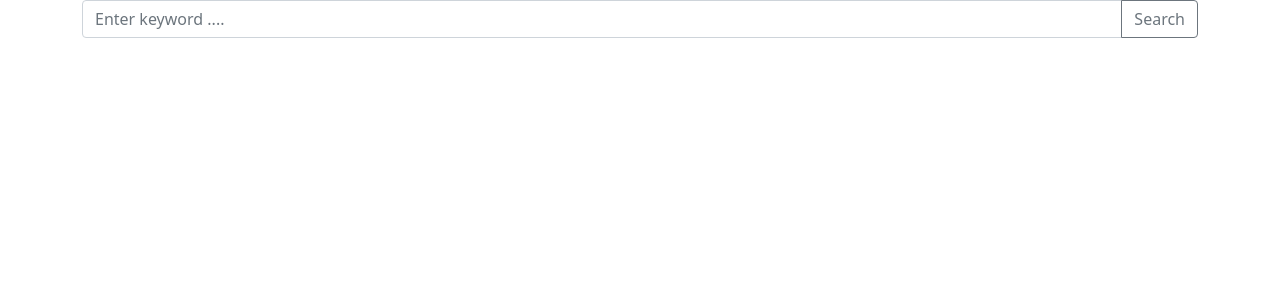
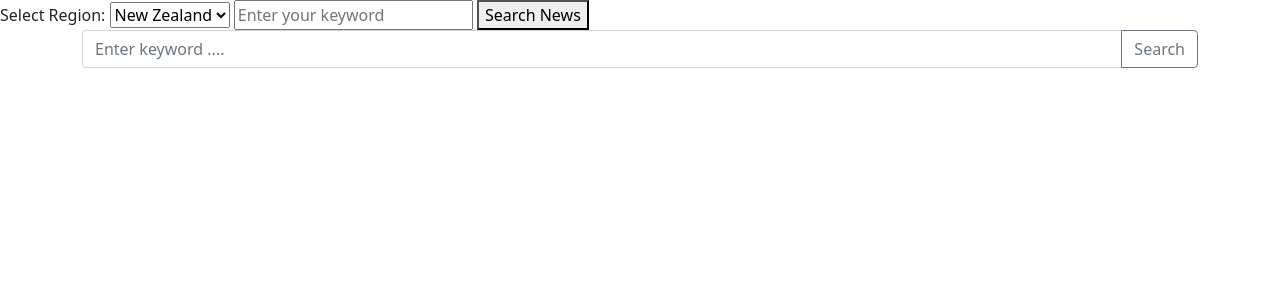
Before and after one commit to MrMatt1010/NewsWave, a Flask app: template templates/home.html in a window 1280 px wide. Shown: the top 300 px of the page. Run offline with Flask 3, Linux system fonts and the light colour scheme; the template is opened without the code that fills it, so the values that code supplies are empty; some libraries are stand-ins or nearby versions.

Commit message:
Added a region selection to the home function in Python. Added dd menu to HTML template code

```diff
--- a/app.py
+++ b/app.py
@@ -27,55 +27,34 @@ def get_sources_and_domains():
 
 @app.route("/", methods=['GET', 'POST'])
 def home():
-    if request.method == "POST":
-        sources, domains = get_sources_and_domains()
-        keyword = request.form["keyword"]
+  if request.method == "POST":
+    region = request.form.get("region")  # Get the selected region
+    keyword = request.form["keyword"]
 
-        # Making the first call without sources and domains if they are too many
-        if len(sources) > 20 or len(domains) > 20:
-            related_news = newsapi.get_everything(q=keyword,
-                                                  language='en',
-                                                  sort_by='relevancy')
-        else:
-            sources_str = ", ".join(sources)
-            domains_str = ", ".join(domains)
-            related_news = newsapi.get_everything(q=keyword,
-                                                  sources=sources_str,
-                                                  domains=domains_str,
-                                                  language='en',
-                                                  sort_by='relevancy')
+    if region:
+      top_headlines = newsapi.get_top_headlines(country=region, language="en")
+    else:
+      # Default to New Zealand if no region selected
+      top_headlines = newsapi.get_top_headlines(country="nz", language="en")
 
-        no_of_articles = related_news['totalResults']
-        if no_of_articles > 100:
-            no_of_articles = 100
+    total_results = top_headlines['totalResults']
+    if total_results > 100:
+      total_results = 100
+    all_headlines = newsapi.get_top_headlines(country=region,  # Use selected region
+                                              language="en",
+                                              page_size=total_results)['articles']
+    return render_template("home.html", all_headlines=all_headlines, keyword=keyword)
 
-        # Fetching articles based on the number of articles found
-        if len(sources) > 20 or len(domains) > 20:
-            all_articles = newsapi.get_everything(q=keyword,
-                                                  language='en',
-                                                  sort_by='relevancy',
-                                                  page_size=no_of_articles)['articles']
-        else:
-            all_articles = newsapi.get_everything(q=keyword,
-                                                  sources=sources_str,
-                                                  domains=domains_str,
-                                                  language='en',
-                                                  sort_by='relevancy',
-                                                  page_size=no_of_articles)['articles']
+  else:
+    # Display initial page with default region (NZ)
+    top_headlines = newsapi.get_top_headlines(country="nz", language="en")
+    total_results = top_headlines['totalResults']
+    if total_results > 100:
+      total_results = 100
+    all_headlines = newsapi.get_top_headlines(country="nz", language="en", page_size=total_results)['articles']
+    return render_template("home.html", all_headlines=all_headlines)
 
-        return render_template("home.html", all_articles=all_articles, keyword=keyword)
-
-    else:
-        top_headlines = newsapi.get_top_headlines(country="us", language="en")
-        total_results = top_headlines['totalResults']
-        if total_results > 100:
-            total_results = 100
-        all_headlines = newsapi.get_top_headlines(country="us",
-                                                  language="en",
-                                                  page_size=total_results)['articles']
-        return render_template("home.html", all_headlines=all_headlines)
-
-    return render_template("home.html")
+  return render_template("home.html")
 
 if __name__ == "__main__":
     app.run(debug=True)
--- a/templates/home.html
+++ b/templates/home.html
@@ -7,6 +7,14 @@
   <link href="https://cdn.jsdelivr.net/npm/bootstrap@5.1.3/dist/css/bootstrap.min.css" rel="stylesheet" integrity="sha384-1BmE4kWBq78iYhFldvKuhfTAU6auU8tT94WrHftjDbrCEXSU1oBoqyl2QvZ6jIW3" crossorigin="anonymous">
 </head>
 <body>
+  <form method="POST">
+    <label for="region">Select Region:</label>
+    <select id="region" name="region">
+      <option value="us">US</option> <option value="eu">EU</option>  <option value="nz" selected>New Zealand</option>
+    </select>
+    <input type="text" name="keyword" placeholder="Enter your keyword">
+    <button type="submit">Search News</button>
+  </form>
     <div class="container">
       <form action="/" method="post">
         <div class="input-group mb-3">
```
